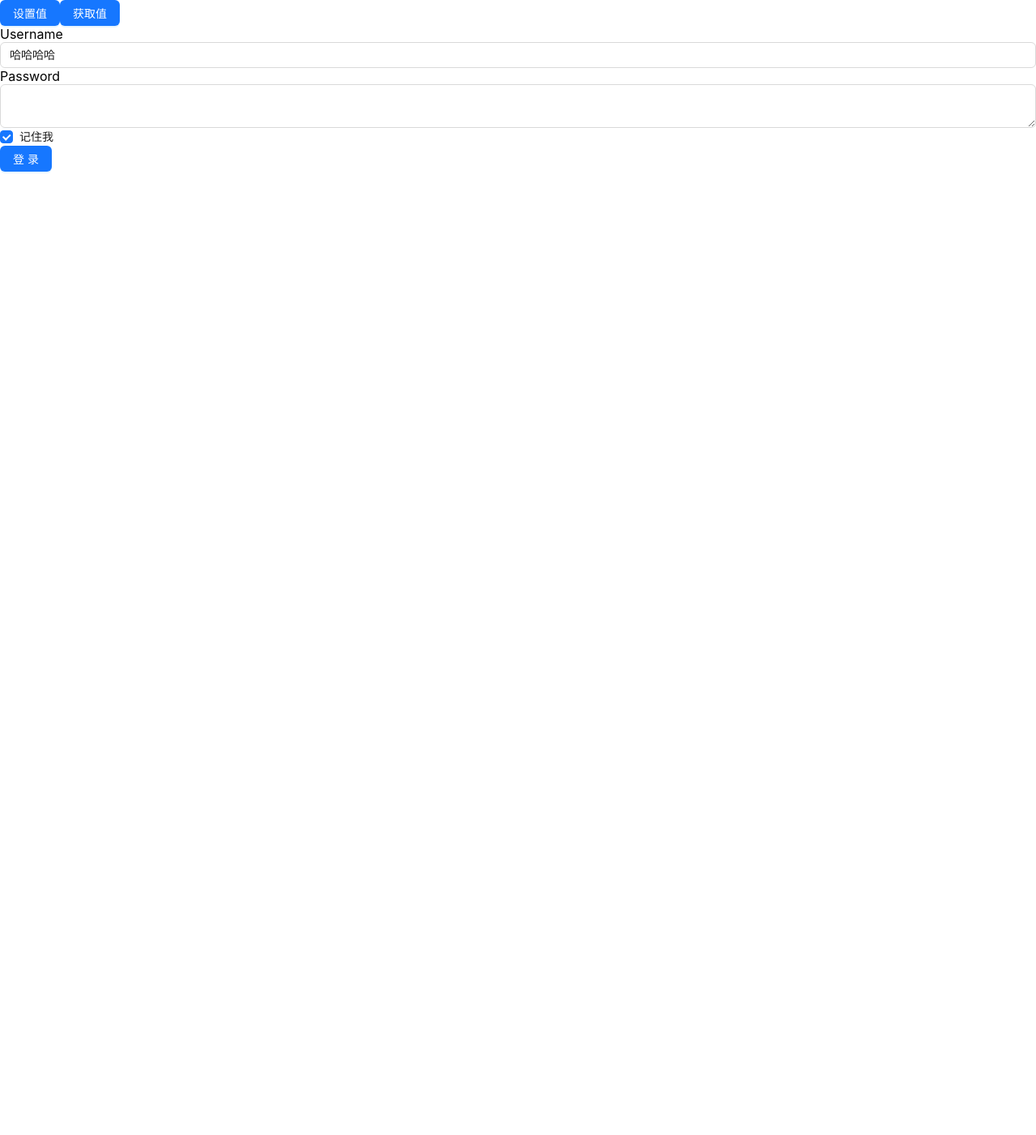
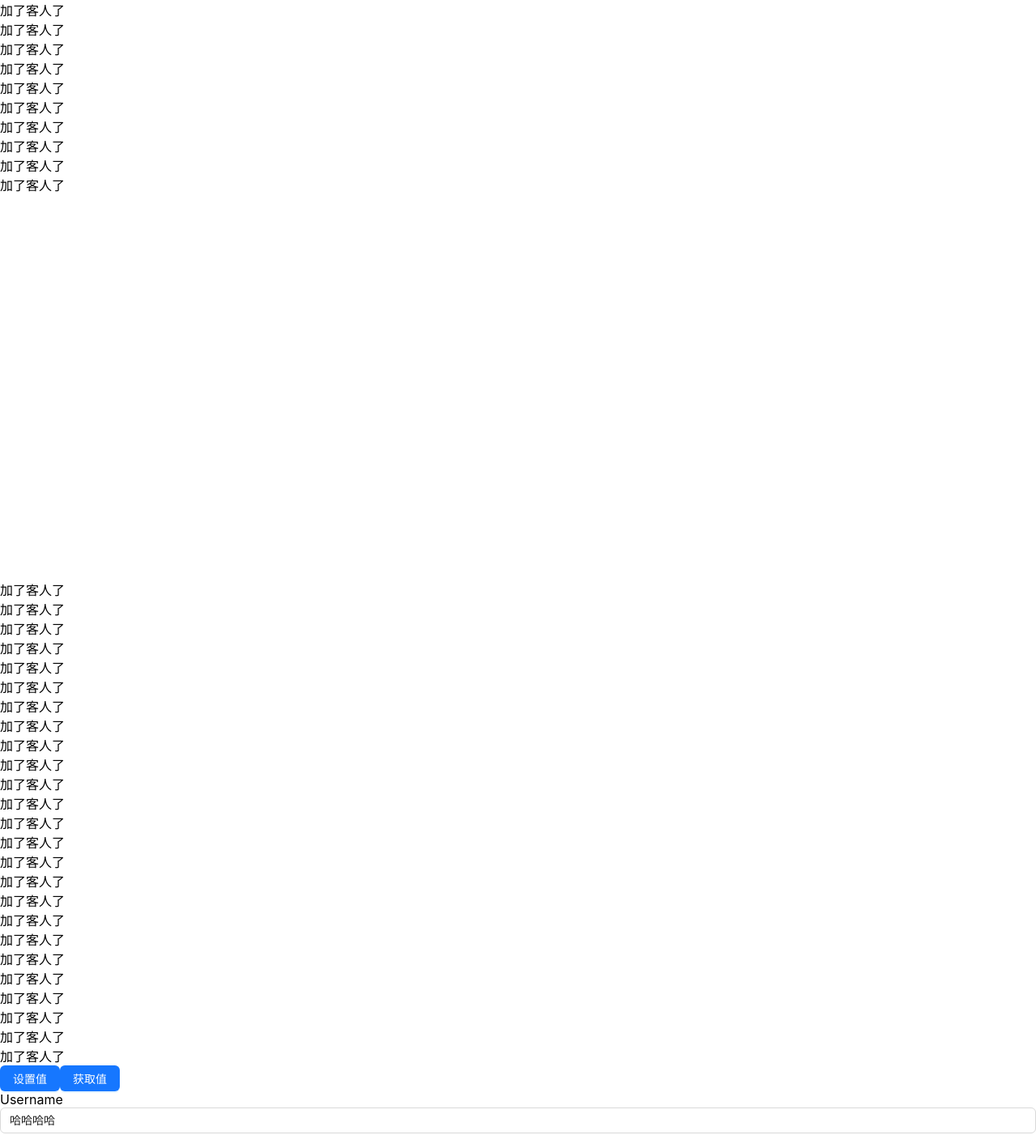
Before and after one commit to raind33/react-hook-component, a React (Create React App) app: page / in a window 1280 px wide. Shown: the top 1402 px of the page at 81% size. Before the commit the page ends 800 px from the top, so only its background shows below. Built offline with nearby package versions, Linux system fonts and the light colour scheme.

Commit message:
feat: 添加lazyload

```diff
--- a/package.json
+++ b/package.json
@@ -22,6 +22,7 @@
     "lodash-es": "^4.17.21",
     "react": "^18.2.0",
     "react-dom": "^18.2.0",
+    "react-lazyload": "^3.2.1",
     "react-scripts": "5.0.1",
     "react-transition-group": "^4.4.5",
     "sass": "^1.70.0",
@@ -57,6 +58,7 @@
   },
   "devDependencies": {
     "@types/lodash-es": "^4.17.12",
+    "@types/react-lazyload": "^3.2.3",
     "@types/react-transition-group": "^4.4.10"
   }
 }
--- a/src/App.tsx
+++ b/src/App.tsx
@@ -1,5 +1,48 @@
-import Demo from './components/Form/demo';
+// import Demo from './components/Form/demo';
+import React from 'react';
+import Lazyload from './components/Lazyload';
 
+const Demo = React.lazy(() => import('./components/Form/demo'))
 export default function App() {
-  return <Demo/>
+  return <div>
+<div>加了客人了</div>
+<div>加了客人了</div>
+<div>加了客人了</div>
+<div>加了客人了</div>
+<div>加了客人了</div>
+<div>加了客人了</div>
+<div>加了客人了</div>
+<div>加了客人了</div>
+<div>加了客人了</div>
+<div style={{height: '500px'}}>加了客人了</div>
+<div>加了客人了</div>
+<div>加了客人了</div>
+<div>加了客人了</div>
+<div>加了客人了</div>
+<div>加了客人了</div>
+<div>加了客人了</div>
+<div>加了客人了</div>
+<div>加了客人了</div>
+<div>加了客人了</div>
+<div>加了客人了</div>
+<div>加了客人了</div>
+<div>加了客人了</div>
+<div>加了客人了</div>
+<div>加了客人了</div>
+<div>加了客人了</div>
+<div>加了客人了</div>
+<div>加了客人了</div>
+<div>加了客人了</div>
+<div>加了客人了</div>
+<div>加了客人了</div>
+<div>加了客人了</div>
+<div>加了客人了</div>
+<div>加了客人了</div>
+<div>加了客人了</div>
+<div>加了客人了</div>
+<Lazyload>
+<Demo/>
+
+</Lazyload>
+  </div>
 }
--- /dev/null
+++ b/src/components/Lazyload/index.tsx
@@ -0,0 +1,81 @@
+import {
+  CSSProperties,
+  FC,
+  ReactNode,
+  useEffect,
+  useRef,
+  useState
+} from 'react';
+
+interface MyLazyloadProps{
+  className?: string,
+  style?: CSSProperties,
+  placeholder?: ReactNode,
+  offset?: string | number,
+  width?: number | string,
+  height?: string | number,
+  onContentVisible?: () => void,
+  children: ReactNode,
+}
+
+const MyLazyload: FC<MyLazyloadProps> = (props) => {
+
+  const {
+      className = '',
+      style,
+      offset = 0,
+      width,
+      onContentVisible,
+      placeholder,
+      height,
+      children
+  } = props;
+
+  const containerRef = useRef<HTMLDivElement>(null);
+  const [visible, setVisible] = useState(false);
+
+  const elementObserver = useRef<IntersectionObserver>();
+
+  function lazyLoadHandler (entries: IntersectionObserverEntry[]) {
+      const [entry] = entries;
+      const { isIntersecting } = entry;
+
+      if (isIntersecting) {
+          setVisible(true);
+          onContentVisible?.();
+
+          const node = containerRef.current;
+          if (node && node instanceof HTMLElement) {
+              elementObserver.current?.unobserve(node);
+          }
+      }
+  };
+
+  useEffect(() => {
+      const options = {
+          rootMargin: typeof offset === 'number' ? `${offset}px` : offset || '0px',
+          threshold: 0
+      };
+
+      elementObserver.current = new IntersectionObserver(lazyLoadHandler, options);
+
+      const node = containerRef.current;
+
+      if (node instanceof HTMLElement) {
+          elementObserver.current.observe(node);
+      }
+      return () => {
+          if (node && node instanceof HTMLElement) {
+              elementObserver.current?.unobserve(node);
+          }
+      }
+  }, []);
+
+  const styles = { height, width, ...style };
+
+  return <div ref={containerRef} className={className} style={styles}>
+      {visible? children : placeholder}
+  </div>
+}
+
+export default MyLazyload;
```
Also changed, not shown: 1 other file (tests, documents, lock files or other folders).
